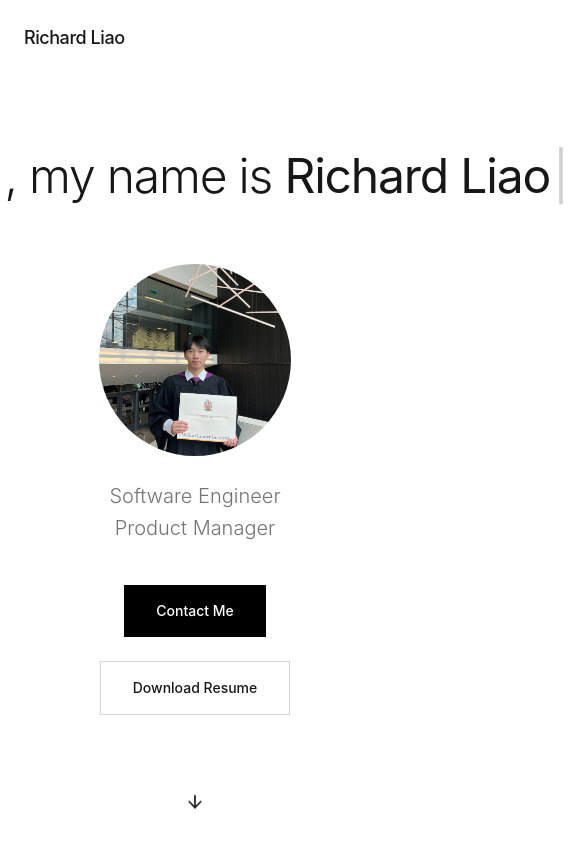
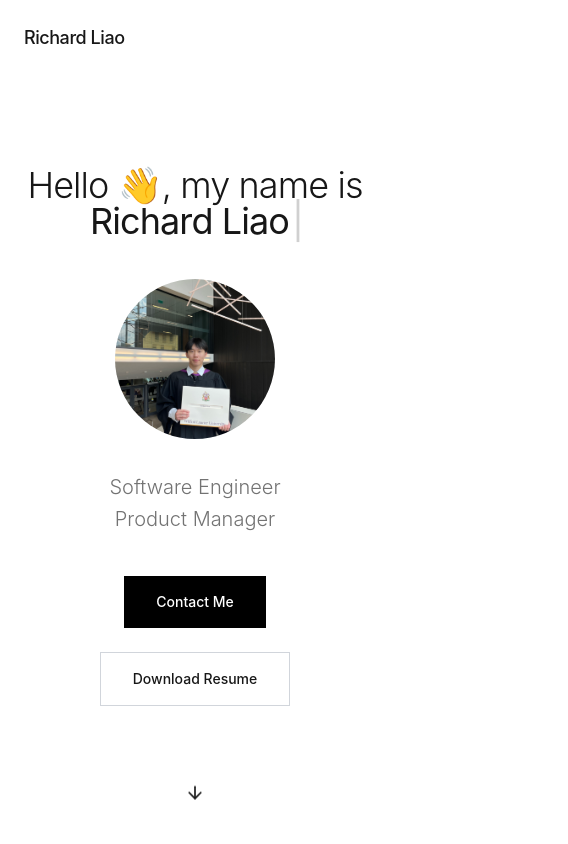
Before and after one commit to richierichh/personal-website-v3, a React (Vite) app: page / in a window 390 px wide. Shown: the top 844 px of the page, 568 px wide, since content can reach past the window. Built offline with nearby package versions, Linux system fonts and the light colour scheme.

Commit message:
added responsiveness

```diff
--- a/src/components/Introduction.tsx
+++ b/src/components/Introduction.tsx
@@ -11,10 +11,11 @@ const Introduction = () => {
 
   return (
     <section id="introduction" className="min-h-screen flex items-center justify-center section-padding pt-32">
-      <div className="max-content-width text-center">
-        <div className="animate-fade-in">
-          <h1 className="text-5xl md:text-6xl lg:text-7xl font-light tracking-tight mb-10 leading-none whitespace-nowrap">
-    Hello 👋, my name is <span className="font-normal">
+      <div className="max-content-width text-center flex flex-col items-center">
+        <div className="animate-fade-in w-full flex flex-col items-center">
+          <h1 className="text-4xl md:text-6xl lg:text-7xl font-light tracking-tight mb-6 leading-none">
+            Hello 👋, my name is{' '}
+            <span className="font-normal">
               <Typewriter
                 words={["Richard Liao"]}
                 typeSpeed={80}
@@ -23,15 +24,16 @@ const Introduction = () => {
                 cursorStyle="|"
                 loop={1}
               />
-   <div className="flex justify-center pt-28">
+            </span>
+          </h1>
+          {/* Profile Image - now below the name */}
+          <div className="flex justify-center pt-4 pb-8 w-full">
             <img
               src="/profile.jpg"
               alt="Richard Liao"
-      className="rounded-full h-32 w-32 sm:h-24 sm:w-24 md:h-24 md:w-24 lg:h-40 lg:w-40 xl:h-56 xl:w-56 2xl:h-72 2xl:w-72 object-cover object-center scale-150 -translate-y-4"
+              className="rounded-full h-40 w-40 sm:h-32 sm:w-32 md:h-40 md:w-40 lg:h-56 lg:w-56 xl:h-72 xl:w-72 2xl:h-80 2xl:w-80 object-cover object-center"
             />
           </div>
-    </span>
-  </h1>
 
 
           <div className="text-xl md:text-2xl text-muted-foreground font-light leading-relaxed mb-10 max-w-4xl mx-auto">
```
Lines whose indentation alone changed are shown as unchanged.
